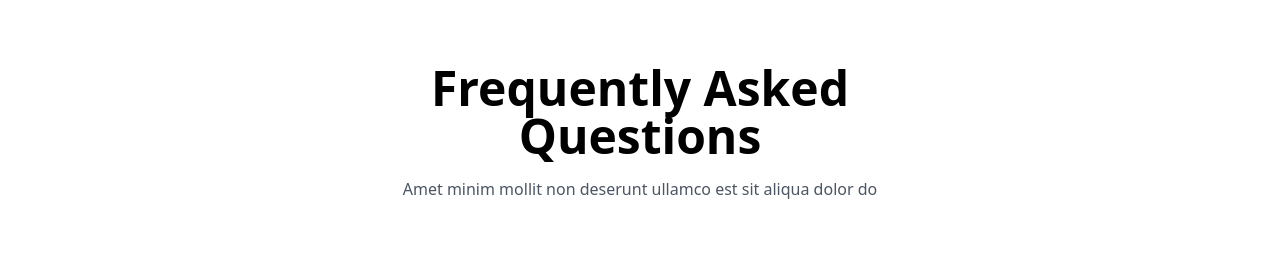
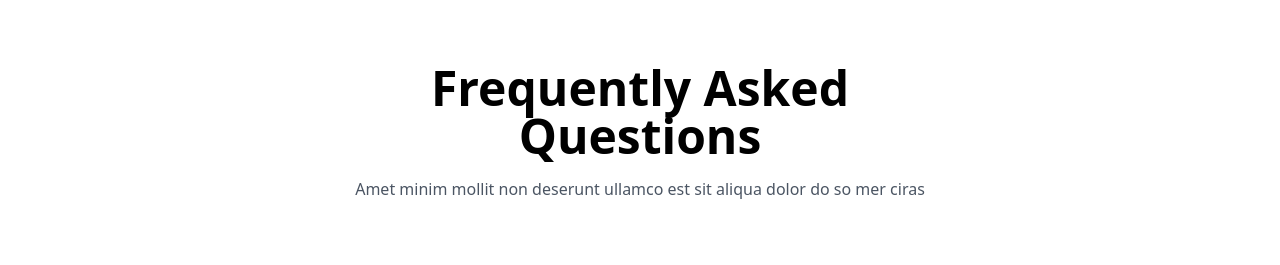
Before and after one commit to FaiqueMZM/react-components, a React (Vite) app: page /faq/box in a window 1280 px wide. Shown: the top 265 px of the page. Built offline with nearby package versions, Linux system fonts and the light colour scheme.

Commit message:
updated ui

```diff
--- a/src/components/FAQ/BoxAccordionFAQ.tsx
+++ b/src/components/FAQ/BoxAccordionFAQ.tsx
@@ -35,7 +35,8 @@ const BoxAccordionFAQ: React.FC = () => {
             Frequently Asked Questions
           </h2>
           <p className="max-w-xl mx-auto mt-4 text-base leading-relaxed text-gray-600">
-            Amet minim mollit non deserunt ullamco est sit aliqua dolor do
+            Amet minim mollit non deserunt ullamco est sit aliqua dolor do so
+            mer ciras
           </p>
         </div>
 
```
